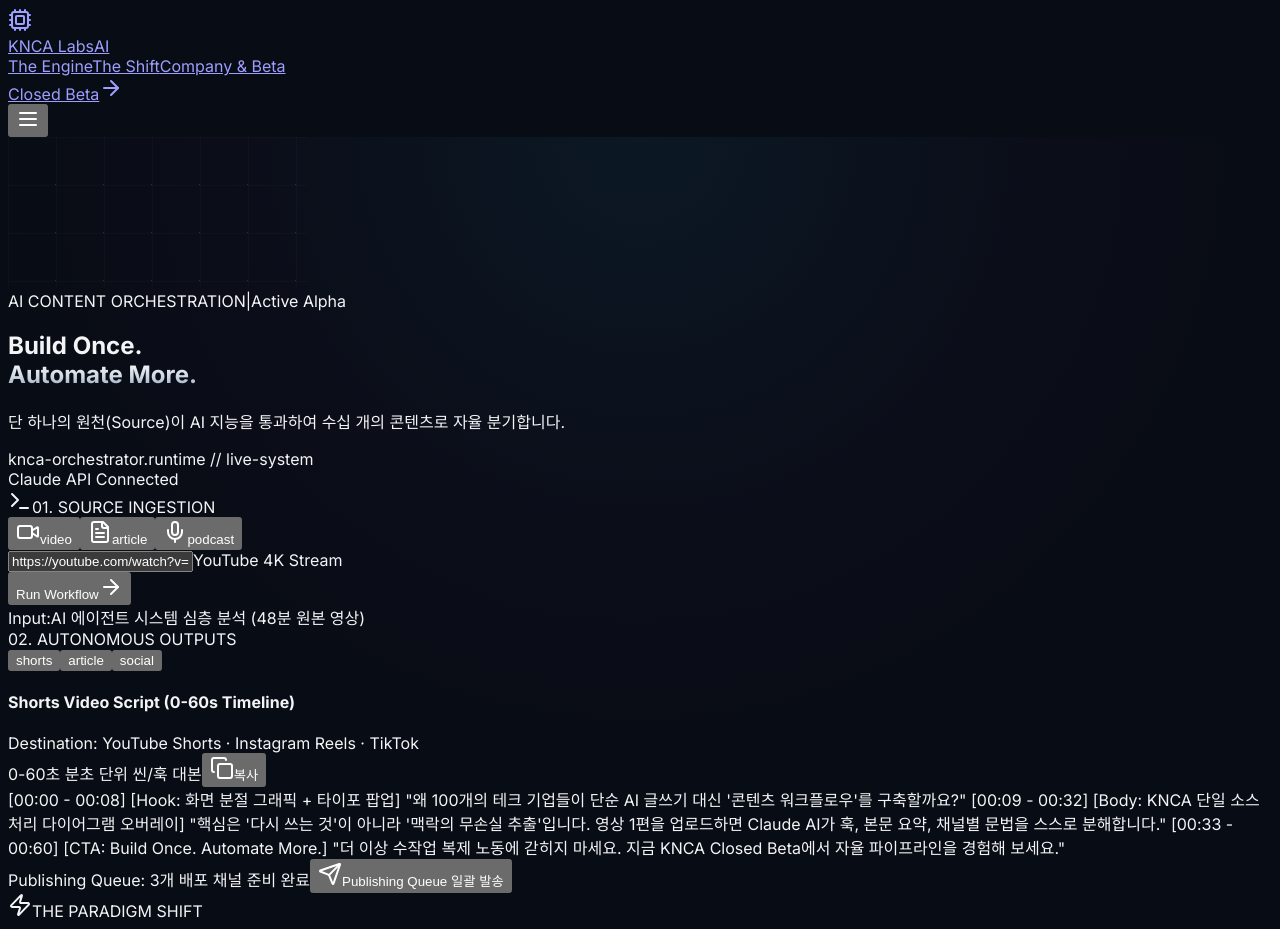
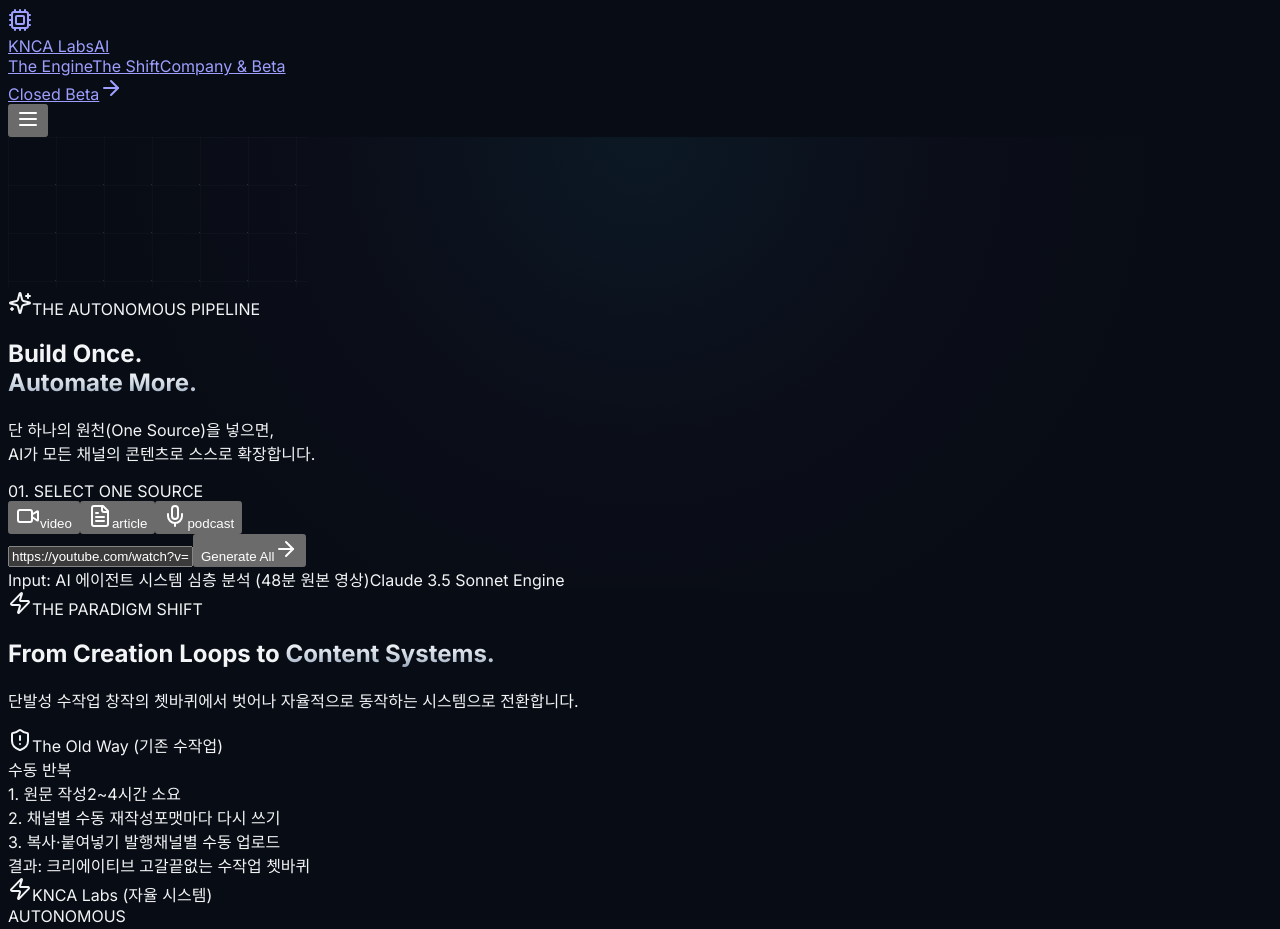
Before and after one commit to kncalabs/kncalabs, a Next.js app: page / in a window 1280 px wide. Shown: the top 929 px of the page. Built offline with nearby package versions, Linux system fonts and the light colour scheme; a web font is replaced by a local one.

Commit message:
refactor(focus): eliminate all-in-one clutter and implement focused state-driven pipeline interaction

```diff
--- a/src/components/MonumentalEngine.tsx
+++ b/src/components/MonumentalEngine.tsx
@@ -3,24 +3,23 @@
 import React, { useState } from "react";
 import {
   ArrowRight,
-  Terminal,
   Loader2,
   Copy,
   Check,
-  Send,
   Video,
   FileText,
   Mic,
-  Cpu,
+  Share2,
+  Sparkles,
 } from "lucide-react";
 
 export default function MonumentalEngine() {
   const [selectedSourceType, setSelectedSourceType] = useState<"video" | "article" | "podcast">("video");
   const [sourceUrl, setSourceUrl] = useState("https://youtube.com/watch?v=agent-architecture-deepdive");
+  const [isSynthesized, setIsSynthesized] = useState(false);
   const [isProcessing, setIsProcessing] = useState(false);
   const [activeOutputTab, setActiveOutputTab] = useState<"shorts" | "article" | "social">("shorts");
   const [copied, setCopied] = useState(false);
-  const [queueDispatched, setQueueDispatched] = useState(false);
 
   const sourcePresets = {
     video: {
@@ -32,7 +31,7 @@
     article: {
       url: "https://arxiv.org/html/autonomous-content-orchestration",
       title: "지능형 콘텐츠 오케스트레이션 아키텍처 논문",
-      format: "Long-form Research (Markdown)",
+      format: "Long-form Markdown Paper",
       icon: FileText,
     },
     podcast: {
@@ -62,7 +61,7 @@
     article: {
       title: "Technical Deep Dive Article",
       channel: "자사 테크 블로그 · Medium · Velog",
-      formatBadge: "마크다운 심층 기술 기고문",
+      formatBadge: "마크다운 심층 기술 칼럼",
       content: `# 엔터프라이즈 AI 콘텐츠 인프라의 핵심: 단일 원천에서 자율 다채널 배포까지
 
 콘텐츠 생산에서 발생하는 가장 심각한 병목은 '아이디어의 부재'가 아닙니다.
@@ -89,11 +88,12 @@
     },
   };
 
-  const executePipeline = () => {
+  const handleExecute = () => {
     setIsProcessing(true);
     setTimeout(() => {
       setIsProcessing(false);
-    }, 2800);
+      setIsSynthesized(true);
+    }, 1800);
   };
 
   const handleCopy = () => {
@@ -102,15 +102,10 @@
     setTimeout(() => setCopied(false), 2000);
   };
 
-  const handleDispatchQueue = () => {
-    setQueueDispatched(true);
-    setTimeout(() => setQueueDispatched(false), 3000);
-  };
-
   return (
     <section
       id="core-engine"
-      className="relative pt-32 pb-20 md:pt-40 md:pb-28 overflow-hidden bg-radial-glow min-h-screen flex flex-col items-center justify-center border-b border-sky-950/60"
+      className="relative pt-32 pb-24 md:pt-44 md:pb-36 overflow-hidden bg-radial-glow min-h-[90vh] flex flex-col items-center justify-center border-b border-sky-950/60"
     >
       {/* Precision Ambient Grid */}
       <div className="absolute inset-0 pointer-events-none -z-10 overflow-hidden opacity-30" aria-hidden="true">
@@ -125,19 +120,14 @@
         </svg>
       </div>
 
-      <div className="max-w-6xl mx-auto px-4 sm:px-6 lg:px-8 w-full space-y-10 sm:space-y-12 relative z-10">
+      <div className="max-w-5xl mx-auto px-4 sm:px-6 lg:px-8 w-full space-y-10 sm:space-y-12 relative z-10">
 
-        {/* MONUMENTAL HEADLINE (7rem) */}
-        <div className="text-center max-w-5xl mx-auto space-y-5">
+        {/* 1. MONUMENTAL HEADLINE (7rem) - 브랜드 철학 단 하나에 집중 */}
+        <div className="text-center max-w-4xl mx-auto space-y-6">
           <div className="inline-flex items-center justify-center">
-            <div className="inline-flex items-center gap-2.5 px-4 py-1.5 rounded-full bg-slate-900/90 border border-sky-500/40 text-sky-300 text-xs font-mono font-semibold shadow-lg shadow-sky-950/50 backdrop-blur-md">
-              <span className="flex h-2 w-2 relative">
-                <span className="animate-ping absolute inline-flex h-full w-full rounded-full bg-sky-400 opacity-75" />
-                <span className="relative inline-flex rounded-full h-2 w-2 bg-sky-400" />
-              </span>
-              <span className="tracking-widest uppercase">AI CONTENT ORCHESTRATION</span>
-              <span className="text-slate-600">|</span>
-              <span className="text-slate-400 font-normal">Active Alpha</span>
+            <div className="inline-flex items-center gap-2 px-4 py-1.5 rounded-full bg-slate-900/90 border border-sky-500/40 text-sky-300 text-xs font-mono font-semibold shadow-lg shadow-sky-950/50 backdrop-blur-md">
+              <Sparkles className="w-3.5 h-3.5 text-sky-400" />
+              <span className="tracking-widest uppercase">THE AUTONOMOUS PIPELINE</span>
             </div>
           </div>
 
@@ -146,43 +136,24 @@
             <span className="text-gradient">Automate More.</span>
           </h1>
 
-          <p className="text-xl sm:text-2xl text-slate-200 max-w-3xl mx-auto font-normal leading-relaxed">
-            단 하나의 원천(Source)이 AI 지능을 통과하여 수십 개의 콘텐츠로 자율 분기합니다.
+          <p className="text-xl sm:text-2xl text-slate-300 max-w-2xl mx-auto font-normal leading-relaxed">
+            단 하나의 원천(One Source)을 넣으면, <br className="hidden sm:inline" />
+            AI가 모든 채널의 콘텐츠로 스스로 확장합니다.
           </p>
         </div>
 
-        {/* THE INTEGRATED RUNTIME TERMINAL: 단일 워크플로우 콘솔 (설명문/카드 나열 제로) */}
-        <div className="rounded-3xl bg-slate-950/95 border border-sky-500/40 shadow-2xl shadow-sky-950/50 backdrop-blur-xl overflow-hidden">
+        {/* 2. THE SINGULAR FOCUSED ACTION ARTIFACT: 단 하나의 입력과 즉각적 발현 */}
+        <div className="max-w-3xl mx-auto">
+          {!isSynthesized ? (
+            /* STATE A: FOCUSED INGESTION (오직 원천 주입에만 극도로 집중된 미니멀 뷰) */
+            <div className="rounded-3xl bg-slate-950/90 border border-sky-500/40 p-6 sm:p-8 space-y-5 shadow-2xl shadow-sky-950/40 backdrop-blur-xl">
 
-          {/* Top Engine Chrome Header */}
-          <div className="bg-slate-900/95 px-5 py-3.5 border-b border-slate-800 flex flex-wrap items-center justify-between gap-3">
-            <div className="flex items-center gap-2">
-              <span className="w-3 h-3 rounded-full bg-rose-500/80" />
-              <span className="w-3 h-3 rounded-full bg-amber-500/80" />
-              <span className="w-3 h-3 rounded-full bg-emerald-500/80" />
-              <span className="ml-2 text-xs font-mono text-slate-400">
-                knca-orchestrator.runtime // live-system
-              </span>
-            </div>
-
-            <div className="flex items-center gap-3 text-[11px] font-mono text-slate-400">
-              <span className="flex items-center gap-1.5 text-emerald-400 font-semibold">
-                <span className="w-1.5 h-1.5 rounded-full bg-emerald-400 animate-pulse" />
-                Claude API Connected
-              </span>
-            </div>
-          </div>
-
-          <div className="p-6 sm:p-8 space-y-6">
-
-            {/* Input Row: Source Selector & URL */}
-            <div className="space-y-3">
-              <div className="flex flex-col sm:flex-row items-start sm:items-center justify-between gap-2">
-                <span className="text-xs font-mono font-bold text-sky-400 uppercase tracking-wider flex items-center gap-1.5">
-                  <Terminal className="w-4 h-4 text-sky-400" />
-                  01. SOURCE INGESTION
+              <div className="flex flex-col sm:flex-row items-start sm:items-center justify-between gap-3 border-b border-slate-800/80 pb-4">
+                <span className="text-xs font-mono font-bold text-sky-400 uppercase tracking-wider">
+                  01. SELECT ONE SOURCE
                 </span>
 
+                {/* 3 Source Options */}
                 <div className="inline-flex rounded-xl bg-slate-900 p-1 border border-slate-800 text-xs font-mono">
                   {(["video", "article", "podcast"] as const).map((type) => {
                     const preset = sourcePresets[type];
@@ -211,67 +182,59 @@
                 </div>
               </div>
 
+              {/* URL Input & Direct Execution */}
               <div className="flex flex-col sm:flex-row items-stretch sm:items-center gap-3">
-                <div className="flex-1 relative">
                 <input
                   type="text"
                   value={sourceUrl}
                   onChange={(e) => setSourceUrl(e.target.value)}
                   placeholder="https://..."
-                    className="w-full px-4 py-3.5 rounded-xl bg-slate-900 border border-slate-700/80 text-white font-mono text-xs sm:text-sm focus:outline-hidden focus:border-sky-500 transition-colors"
+                  className="flex-1 px-4 py-3.5 rounded-xl bg-slate-900 border border-slate-700/80 text-white font-mono text-xs sm:text-sm focus:outline-hidden focus:border-sky-500 transition-colors"
                 />
-                  <span className="absolute right-3.5 top-1/2 -translate-y-1/2 text-[10px] font-mono text-slate-500 hidden md:inline">
-                    {sourcePresets[selectedSourceType].format}
-                  </span>
-                </div>
 
                 <button
                   type="button"
-                  onClick={executePipeline}
+                  onClick={handleExecute}
                   disabled={isProcessing}
                   className="px-8 py-3.5 rounded-xl bg-sky-500 hover:bg-sky-400 text-slate-950 font-black text-sm transition-all flex items-center justify-center gap-2 shadow-xl shadow-sky-500/25 active:scale-[0.98] disabled:opacity-50 shrink-0"
                 >
                   {isProcessing ? (
                     <>
                       <Loader2 className="w-4 h-4 animate-spin" />
-                      <span>파이프라인 연산 중...</span>
+                      <span>파이프라인 가동 중...</span>
                     </>
                   ) : (
                     <>
-                      <span>Run Workflow</span>
+                      <span>Generate All</span>
                       <ArrowRight className="w-4 h-4" />
                     </>
                   )}
                 </button>
               </div>
 
-              <div className="text-[11px] font-mono text-slate-400 flex items-center justify-between">
-                <div>
-                  <span className="text-slate-500 mr-2">Input:</span>
-                  <span className="text-white font-medium">{sourcePresets[selectedSourceType].title}</span>
-                </div>
-                {isProcessing && (
-                  <span className="text-sky-400 font-semibold flex items-center gap-1.5 animate-pulse">
-                    <Cpu className="w-3.5 h-3.5" />
-                    Claude 3.5 Sonnet Synthesizing...
-                  </span>
-                )}
+              <div className="flex items-center justify-between text-[11px] font-mono text-slate-500 pt-1">
+                <span>Input: {sourcePresets[selectedSourceType].title}</span>
+                <span>Claude 3.5 Sonnet Engine</span>
               </div>
             </div>
+          ) : (
+            /* STATE B: FOCUSED SYNTHESIS (연산 완료 후 결과에 온전히 몰입하는 뷰) */
+            <div className="rounded-3xl bg-slate-950/95 border border-emerald-500/40 p-6 sm:p-8 space-y-5 shadow-2xl shadow-emerald-950/30 backdrop-blur-xl animate-fade-in-up">
 
-            {/* Synthesized Output Screen (No repetitive micro-cards) */}
-            <div className="space-y-3 pt-2 border-t border-slate-800/80">
-              <div className="flex flex-col sm:flex-row items-start sm:items-center justify-between gap-3">
+              <div className="flex flex-col sm:flex-row items-start sm:items-center justify-between gap-3 border-b border-slate-800/80 pb-4">
+                <div className="flex items-center gap-2">
+                  <span className="w-2 h-2 rounded-full bg-emerald-400 animate-pulse" />
                   <span className="text-xs font-mono font-bold text-emerald-400 uppercase tracking-wider">
-                  02. AUTONOMOUS OUTPUTS
+                    02. MANIFESTED OUTPUTS
                   </span>
+                </div>
 
                 <div className="inline-flex rounded-xl bg-slate-900 p-1 border border-slate-800 text-xs font-mono">
                   {(["shorts", "article", "social"] as const).map((tab) => (
                     <button
                       key={tab}
                       onClick={() => setActiveOutputTab(tab)}
-                      className={`px-4 py-1.5 rounded-lg transition-colors capitalize ${
+                      className={`px-3.5 py-1.5 rounded-lg transition-colors capitalize ${
                         activeOutputTab === tab ? "bg-slate-800 text-sky-300 font-bold" : "text-slate-400 hover:text-white"
                       }`}
                     >
@@ -281,53 +244,38 @@
                 </div>
               </div>
 
-              <div className="rounded-2xl bg-slate-900/40 border border-slate-800 p-5 space-y-4">
-                <div className="flex flex-wrap items-center justify-between gap-3 border-b border-slate-800/80 pb-3">
-                  <div>
-                    <h4 className="text-sm sm:text-base font-bold text-white">
-                      {outputsData[activeOutputTab].title}
-                    </h4>
-                    <span className="text-xs font-mono text-slate-400">
-                      Destination: {outputsData[activeOutputTab].channel}
-                    </span>
-                  </div>
-
-                  <div className="flex items-center gap-2">
-                    <span className="text-[11px] font-mono px-2.5 py-1 rounded bg-slate-950 border border-slate-800 text-sky-300">
-                      {outputsData[activeOutputTab].formatBadge}
-                    </span>
-
+              <div className="space-y-3">
+                <div className="flex items-center justify-between text-xs font-mono text-slate-400">
+                  <span className="text-white font-semibold">{outputsData[activeOutputTab].title}</span>
                   <button
                     onClick={handleCopy}
-                      className="px-3 py-1.5 rounded-lg bg-slate-800 hover:bg-slate-700 text-slate-300 text-xs font-mono transition-colors flex items-center gap-1.5"
+                    className="px-2.5 py-1 rounded-md bg-slate-900 border border-slate-800 text-slate-300 hover:text-white flex items-center gap-1.5 transition-colors"
                   >
-                      {copied ? <Check className="w-3.5 h-3.5 text-emerald-400" /> : <Copy className="w-3.5 h-3.5" />}
+                    {copied ? <Check className="w-3 h-3 text-emerald-400" /> : <Copy className="w-3 h-3" />}
                     <span>{copied ? "복사됨" : "복사"}</span>
                   </button>
                 </div>
-                </div>
 
-                <div className="p-4 rounded-xl bg-slate-950/80 border border-slate-800 font-mono text-xs text-slate-300 leading-relaxed whitespace-pre-line max-h-56 overflow-y-auto">
+                <div className="p-4 rounded-xl bg-slate-900/60 border border-slate-800 font-mono text-xs text-slate-300 leading-relaxed whitespace-pre-line max-h-56 overflow-y-auto">
                   {outputsData[activeOutputTab].content}
-                </div>
-
-                <div className="pt-2 flex flex-col sm:flex-row items-start sm:items-center justify-between gap-3 text-xs font-mono">
-                  <span className="text-slate-400">
-                    Publishing Queue: 3개 배포 채널 준비 완료
-                  </span>
-
-                  <button
-                    onClick={handleDispatchQueue}
-                    className="w-full sm:w-auto px-6 py-2.5 rounded-xl bg-slate-800 hover:bg-slate-700 text-white font-mono text-xs font-semibold transition-all flex items-center justify-center gap-2 border border-slate-700 active:scale-[0.99]"
-                  >
-                    <Send className="w-3.5 h-3.5 text-sky-400" />
-                    <span>{queueDispatched ? "다채널 릴리즈 전송 완료!" : "Publishing Queue 일괄 발송"}</span>
-                  </button>
-                </div>
                 </div>
               </div>
 
+              <div className="flex items-center justify-between pt-2 border-t border-slate-800/80 text-xs font-mono">
+                <button
+                  type="button"
+                  onClick={() => setIsSynthesized(false)}
+                  className="text-slate-500 hover:text-slate-300 transition-colors"
+                >
+                  ← 다른 소스로 다시 시도
+                </button>
+                <span className="text-emerald-400 font-semibold flex items-center gap-1.5">
+                  <Share2 className="w-3.5 h-3.5" />
+                  3개 채널 동시 릴리즈 준비 완료
+                </span>
               </div>
+            </div>
+          )}
         </div>
 
       </div>
```
Lines whose indentation alone changed are shown as unchanged.
